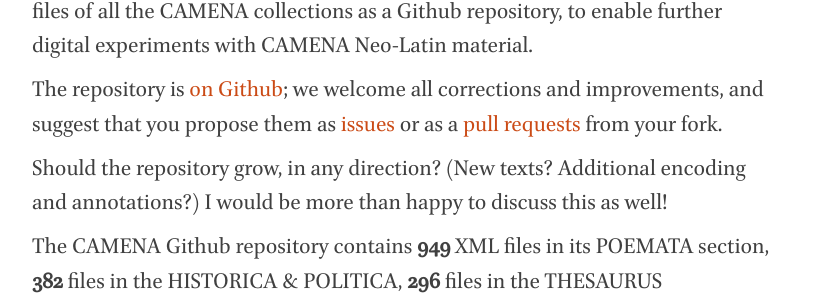
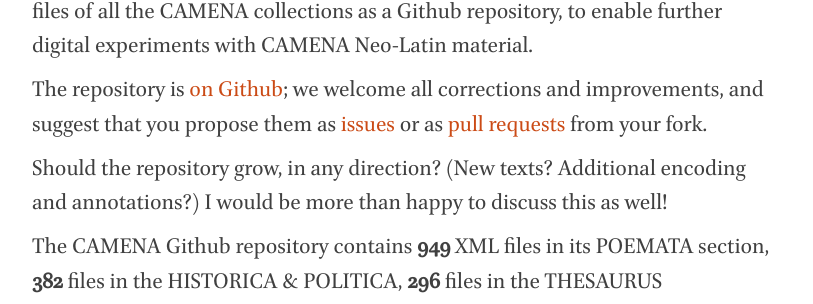
Before and after one commit to nevenjovanovic/nevenjovanovic.github.io, a Jekyll site: the page built from _posts/2016-09-14-camena.markdown, in a window 1280 px wide. Shown: the part 1108-1412 px from the top of the page, without its empty margins (233-1046 px from the left). Built offline with Jekyll 4.4.1, drawn with Linux system fonts in a browser that asks for light colours; nearby versions of some CDN libraries.

```diff
--- a/_posts/2016-09-14-camena.markdown
+++ b/_posts/2016-09-14-camena.markdown
@@ -14,7 +14,7 @@ permalink: /camena-republished/
 
 Since the machine-readable texts of CAMENA were made available under the Creative Commons Attribution / Share Alike license, I am republishing the XML files of all the CAMENA collections as a Github repository, to enable further digital experiments with CAMENA Neo-Latin material.
 
-The repository is [on Github](https://github.com/nevenjovanovic/camena-neolatinlit); we welcome all corrections and improvements, and suggest that you propose them as [issues](https://guides.github.com/features/issues/) or as a [pull requests](https://guides.github.com/activities/forking/) from your fork.
+The repository is [on Github](https://github.com/nevenjovanovic/camena-neolatinlit); we welcome all corrections and improvements, and suggest that you propose them as [issues](https://guides.github.com/features/issues/) or as [pull requests](https://guides.github.com/activities/forking/) from your fork.
 
 Should the repository grow, in any direction? (New texts? Additional encoding and annotations?) I would be more than happy to discuss this as well!
 
```
